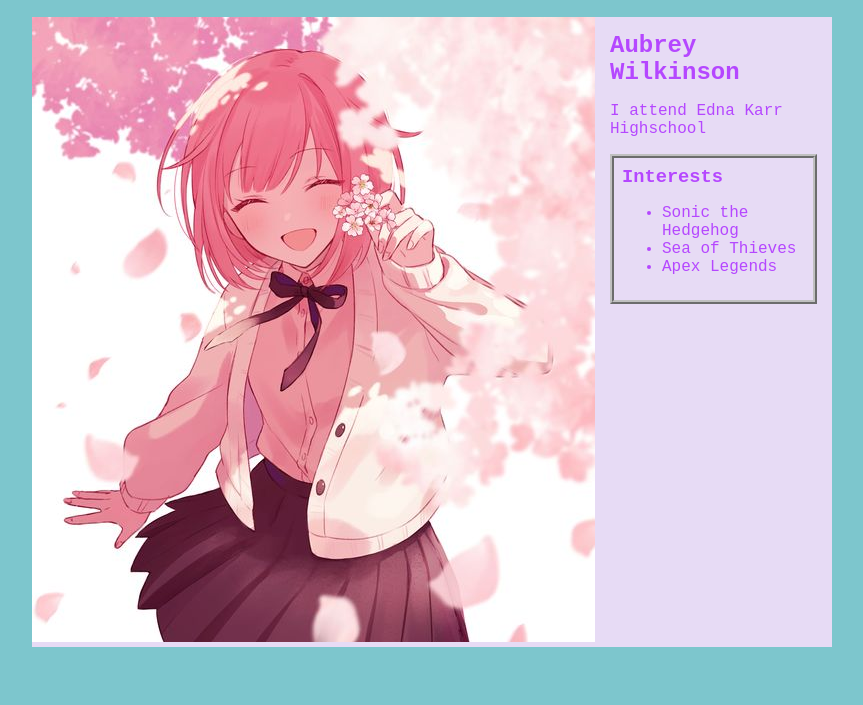
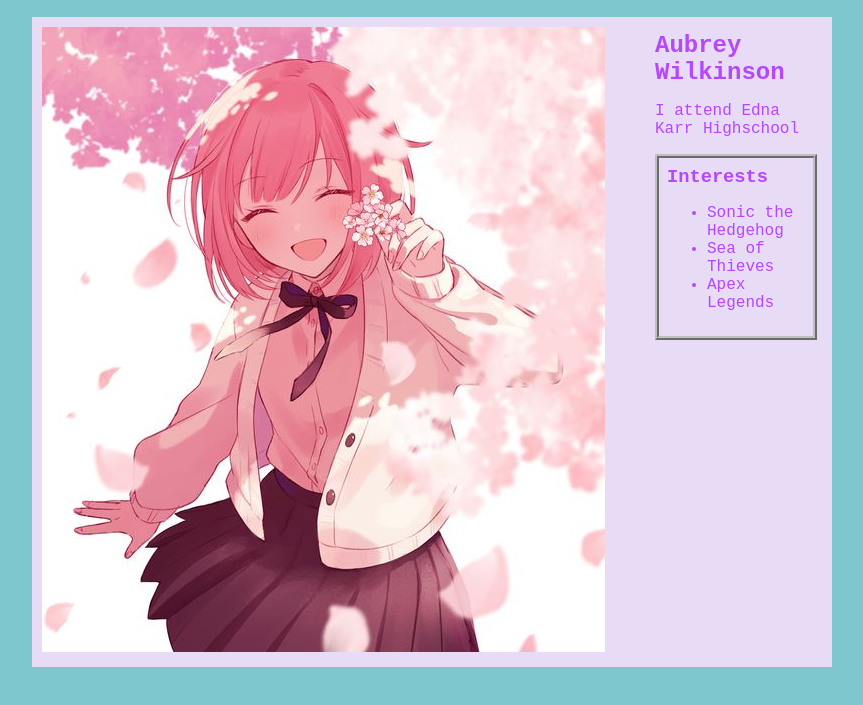
Before and after one commit to SparkKnightAubrey/SparkKnightAubrey.github.io, a plain HTML site: page index.html in a window 1280 px wide. Shown: the part 91-796 px from the top of the page, without its empty margins (208-1071 px from the left). Drawn offline with Linux system fonts and the light colour scheme.

Commit message:
added div class

```diff
--- a/index.html
+++ b/index.html
@@ -9,6 +9,7 @@
             padding: 10px;
             font-family: 'Courier New', Courier, monospace;
         }
+
         #all-contents {
             max-width: 800px;
             margin: auto;
@@ -23,6 +24,7 @@
             border: 2px rgb(181, 71, 255);
             border-radius: 25px;
         }
+
         h1 {
             display: flex;
             align-items: center;
@@ -30,13 +32,16 @@
             flex: 1;
             margin: 0;
         }
+
         #nav-ul {
             list-style-image: none;
         }
+
         .nav-li {
             display: inline-block;
             padding: 0 10px;
         }
+
         a {
             text-decoration: none;
             color: #fff;
@@ -47,23 +52,29 @@
             background: rgb(231, 219, 245);
             display: flex;
         }
+
         .sidebar {
             margin-right: 25px;
             padding: 10px;
         }
+
         .sidebar-img {
             width: 200px;
         }
+
         .content {
             flex: 1;
             padding: 15px;
 
         }
+
         #interests {
             border: 4px silver ridge;
             padding: 8px;
         }
-   h2, h3 {
+
+        h2,
+        h3 {
             margin: 0px;
         }
     </style>
@@ -84,7 +95,7 @@
             </ul>
         </nav>
         <main>
-            <div>
+            <div class="sidebar">
                 <img src="theotor.jpg" alt="">
             </div>
 
```
Also changed, not shown: portfolio.html (added, +11 -0 lines). Lines whose indentation alone changed are shown as unchanged.
